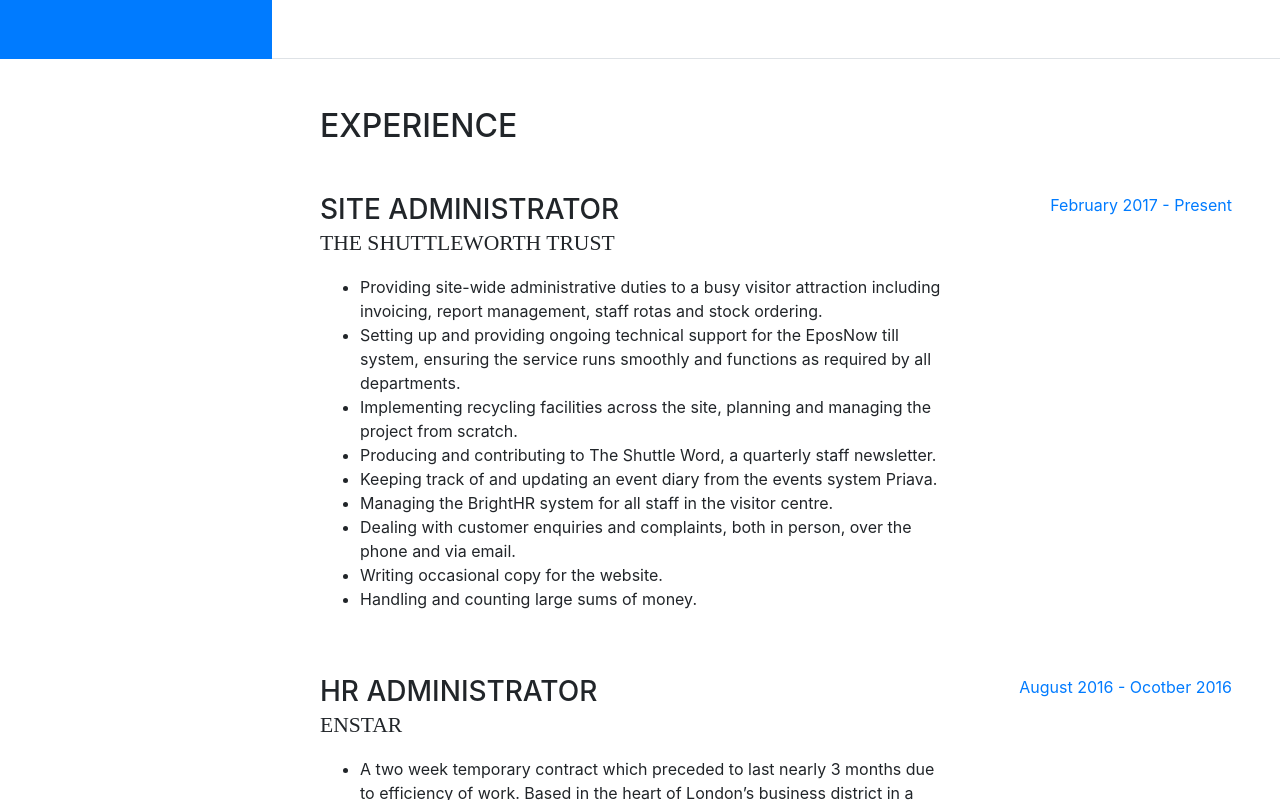
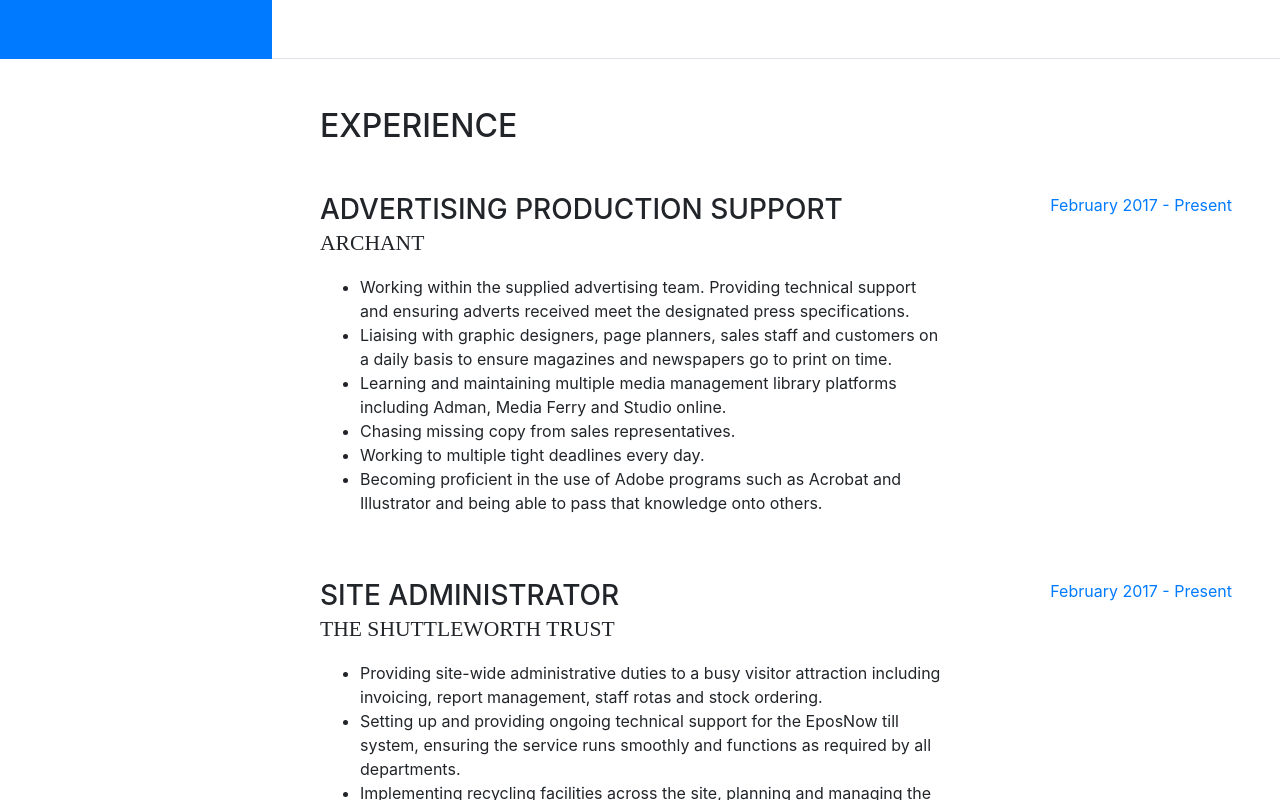
Before and after one commit to didalright/cv, a website with bundled scripts: page index.html in a window 1280 px wide. Shown: the part 741-1541 px from the top of the page. Built offline with nearby package versions, Linux system fonts and the light colour scheme; a web font is replaced by a local one.

Commit message:
Update index.html

```diff
--- a/index.html
+++ b/index.html
@@ -108,6 +108,29 @@
       <section class="resume-section p-3 p-lg-5 d-flex flex-column" id="experience">
         <div class="my-auto">
           <h2 class="mb-5">Experience</h2>
+
+	<div class="resume-item d-flex flex-column flex-md-row mb-5">
+            <div class="resume-content mr-auto">
+              <h3 class="mb-0">Advertising Production Support</h3>
+              <div class="subheading mb-3">Archant</div>
+              <ul>
+              	<li>Working within the supplied advertising team. Providing technical support and ensuring adverts received meet the designated press specifications.
+		</li>
+              	<li>Liaising with graphic designers, page planners, sales staff and customers on a daily basis to ensure magazines and newspapers go to print on time.
+              	</li>
+              	<li>Learning and maintaining multiple media management library platforms including Adman, Media Ferry and Studio online.
+		</li>
+              	<li>Chasing missing copy from sales representatives.</li>
+              	<li>Working to multiple tight deadlines every day.</li>
+              	<li>Becoming proficient in the use of Adobe programs such as Acrobat and Illustrator and being able to pass that knowledge onto others.
+		</li>
+              </ul>
+
+            </div>
+            <div class="resume-date text-md-right">
+              <span class="text-primary">February 2017 - Present</span>
+            </div>
+          </div>
 
           <div class="resume-item d-flex flex-column flex-md-row mb-5">
             <div class="resume-content mr-auto">
```
